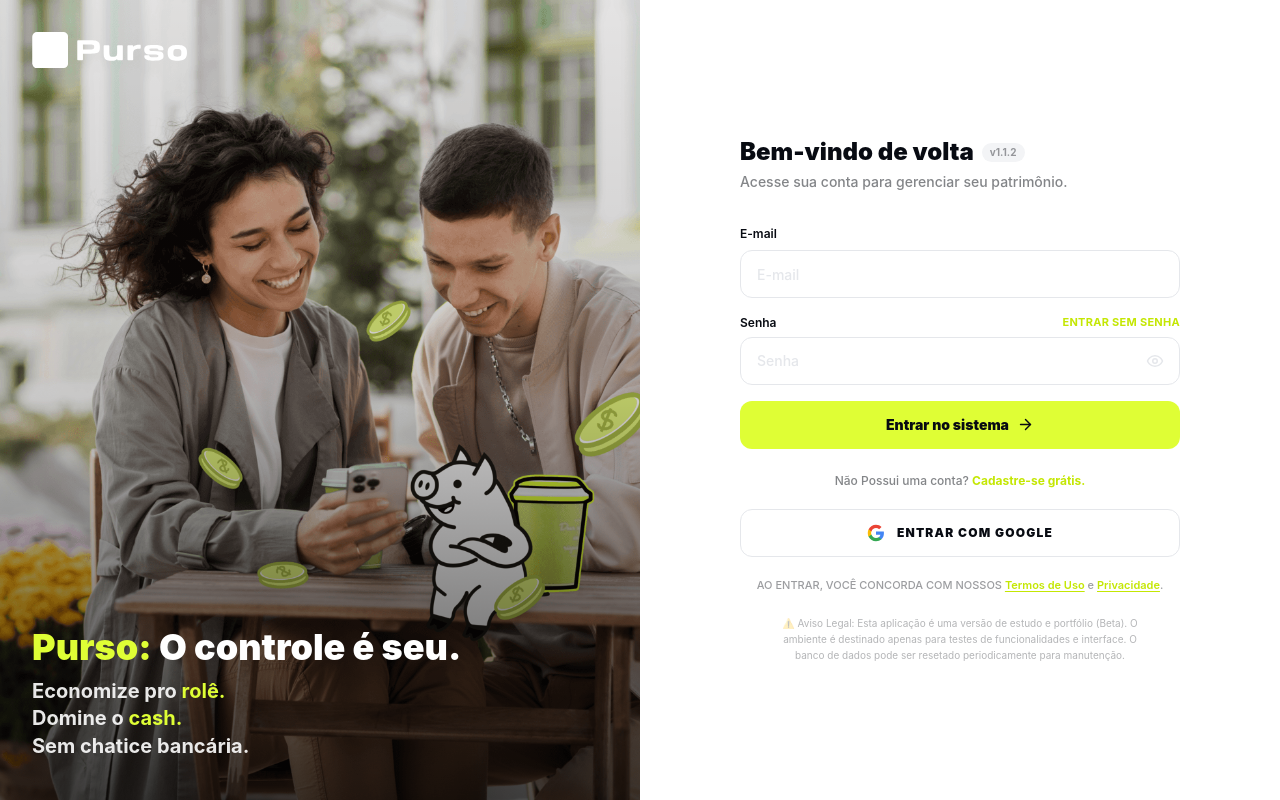
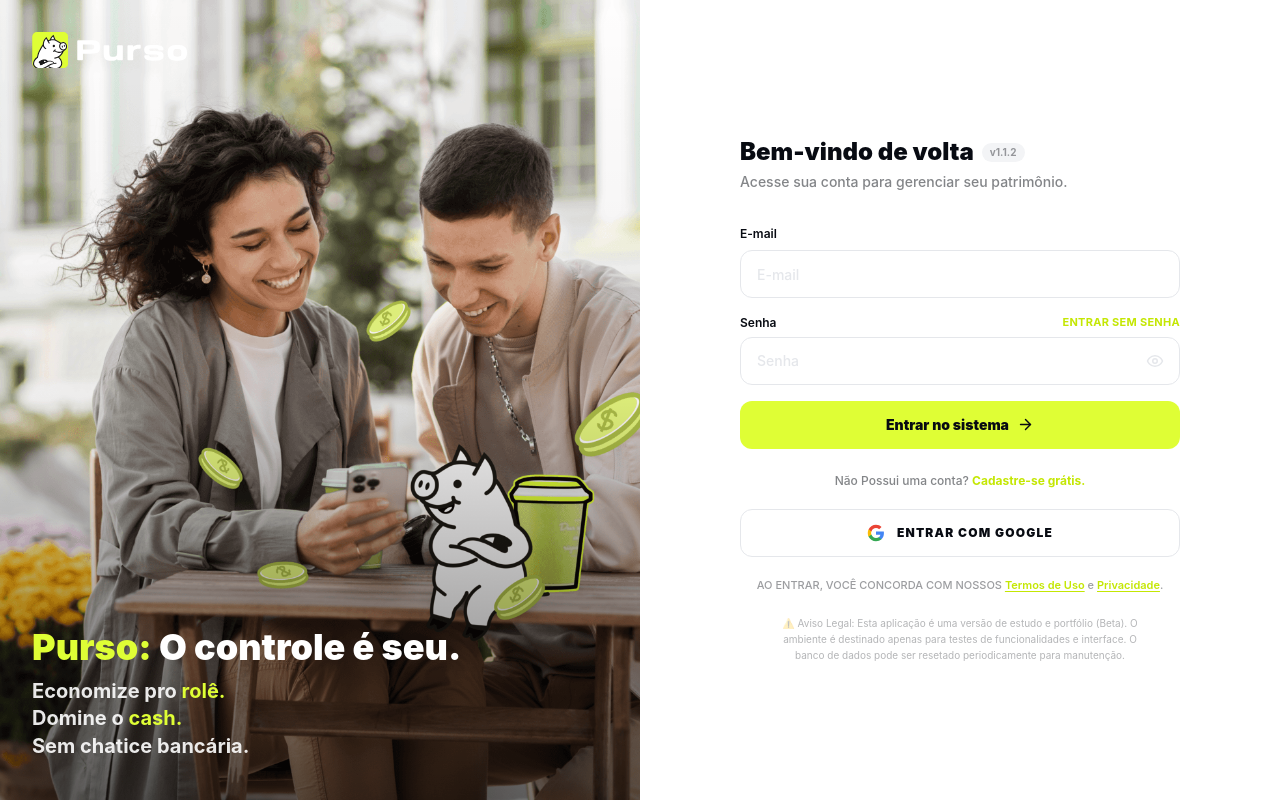
Before and after one commit to tuliocareli/mycash-plus, a React (Vite) app: page /login in a window 1280 px wide. Built offline with nearby package versions, Linux system fonts and the light colour scheme; no server answers.

Commit message:
fix: corrige icone do porco e reduz overlay hero para preservar brilho das pessoas

```diff
--- a/src/pages/Login/index.tsx
+++ b/src/pages/Login/index.tsx
@@ -76,12 +76,12 @@ export default function Login() {
                     className="absolute inset-0 w-full h-full object-cover object-center"
                 />
 
-                {/* Dark gradient overlay para legibilidade */}
-                <div className="absolute inset-0 bg-gradient-to-t from-black/70 via-black/20 to-black/10" />
+                {/* Gradient: concentrado apenas na base para legibilidade do texto */}
+                <div className="absolute inset-0 bg-gradient-to-t from-black/55 via-black/5 to-transparent" />
 
                 {/* Logo topo esquerdo */}
                 <div className="absolute top-8 left-8 flex items-center gap-2 z-10">
-                    <img src="/purso-icon.svg" alt="Purso Icon" className="h-9 w-auto brightness-0 invert" />
+                    <img src="/purso-icon.svg" alt="Purso Icon" className="h-9 w-auto" />
                     <img src="/purso-text.svg" alt="Purso" className="h-6 w-auto brightness-0 invert" />
                 </div>
 
```
